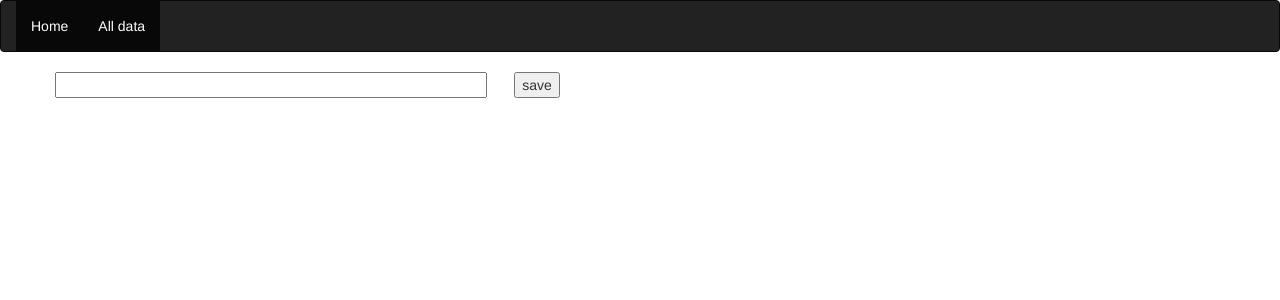
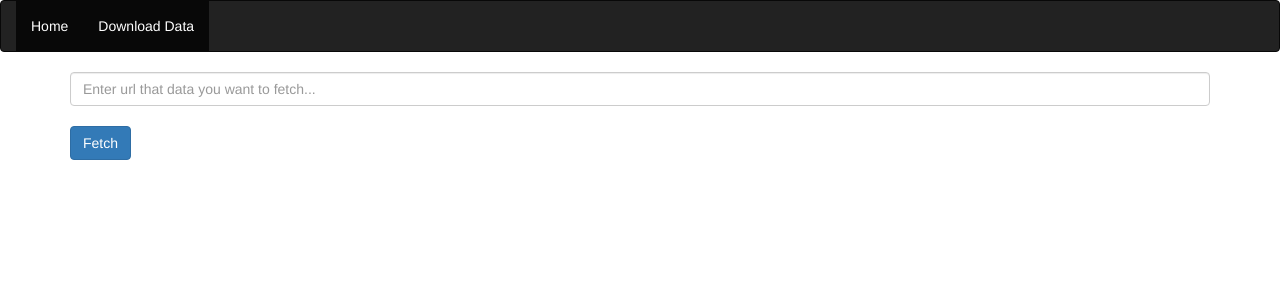
Before and after one commit to skgrehli/web_scrapper, a Django app: page / in a window 1280 px wide. Shown: the top 300 px of the page. Run offline with Django 3.2, Linux system fonts and the light colour scheme; parts of the project's set-up code (start-up, migrations or seed data) failed here and were passed over; some libraries are stand-ins or nearby versions.

Commit message:
Update code

```diff
--- a/scraping/urls.py
+++ b/scraping/urls.py
@@ -5,7 +5,7 @@ app_name="scraping"
 
 urlpatterns = [
 
-    url('download/', views.file_download, name='download'),
+    url(r'download/(?P<id>\d)/', views.file_download, name='download'),
     url('show_data/', views.show_data, name='show_data'),
     url('', views.index, name='home'),
 
--- a/scraping/utils.py
+++ b/scraping/utils.py
@@ -9,6 +9,7 @@ from selenium import webdriver
 import csv
 
 from django.conf import settings
+from scraping.models import ScraperData
 
 
 def scrape_website_data(domain, fetch_url, id):
@@ -77,4 +78,7 @@ def scrape_website_data(domain, fetch_url, id):
             if not url_link:
                 flag = False
     browser.quit()
+    scraper_data  = ScraperData.objects.get(pk=id)
+    scraper_data.is_processing = False
+    scraper_data.save()
     display.stop()
--- a/scraping/views.py
+++ b/scraping/views.py
@@ -15,8 +15,8 @@ def index(request):
 
         insert = ScraperData.objects.create(url=url, domain= domain)
         insert.save()
-
-        return render(request, "index.html", {'msg': "data succesfully saved"})
+        run_scraping.delay(insert.domain, insert.url, insert.id)
+        return render(request, "index.html", {'msg': "Data Scrapping request added Sucessfully."})
     return render(request, "index.html")
 
 
@@ -28,13 +28,9 @@ def show_data(request):
 
 # domain url status
 
-def file_download(request):
-
-    domain = request.GET.get('domain')
-    fetch_url = request.GET.get('fetch_url')
-    id = request.GET.get('id')
-    # run_scraping.delay(domain, fetch_url, id)
-    filename = "%s_data_file_%s.csv" % (domain, str(id))
+def file_download(request, id):
+    scraper_data = ScraperData.objects.get(id=id)
+    filename = "%s_data_file_%s.csv" % (scraper_data.domain, str(id))
     file_path = os.path.join(settings.BASE_DIR, 'output', filename)
     with open(file_path, "rb") as pdf:
         response = HttpResponse(pdf.read())
--- a/templates/base.html
+++ b/templates/base.html
@@ -18,7 +18,7 @@
 	  <div class="container-fluid">
 	    <ul class="nav navbar-nav">
 	      <li class="active"><a href="/">Home</a></li>
-	      <li class="active"><a href="/show_data/">All data</a></li>
+	      <li class="active"><a href="/show_data/">Download Data</a></li>
 	    </ul>
 	  </div>
 	</nav>
--- a/templates/index.html
+++ b/templates/index.html
@@ -3,21 +3,18 @@
 
 
 	<div class="container">
-  		<div class="row">
-    		<div class="main">
     			<form method="POST" action=".">
+  		<div class="form-row">
     			{% csrf_token %}
-      			<input type="text" size="50" name="url">
-      			&nbsp;&nbsp;&nbsp;&nbsp;&nbsp;
-      			<input type="submit" name="submit" value="save">
+      			<input class="form-control" type="text" size="50" name="url" placeholder="Enter url that data you want to fetch...">
+                        <br/>
+      			<input class='btn btn-primary' type="submit" name="submit" value="Fetch">
+
+
+
+  		</div>
       			</form>
-
-      			<br>
-
       			<p>{{msg}}</p>
-
-  			</div>
-  		</div>
 	</div>
 
 {%endblock%}
--- a/templates/show_detail.html
+++ b/templates/show_detail.html
@@ -24,7 +24,7 @@
 {% block content %}
   <div class="container">
     <div>
-      <h4></h4>
+      <h2>Scrape Data</h2>
     </div>
     <br/>
     <br/>
@@ -47,8 +47,8 @@
 
                 <td>{{url_detail.domain}}</td>
                 <td>{{url_detail.url}}</td>
-                <td>{{url_detail.is_processing}}</td>
-                <td><a href="/download/?domain/url/id={{url_detail.domain}}/{{url_detail.url}}/{{url_detail.url.id}}">Download</a></td>
+                <td>{% if url_detail.is_processing%} In Progress {%else%} Done {%endif%}</td>
+                <td>{% if url_detail.is_processing%} {%else%}<a href="/download/{{url_detail.id}}/">Download</a>{%endif%}</td>
               </tr>
           {%endfor %}
           </tbody>
```
